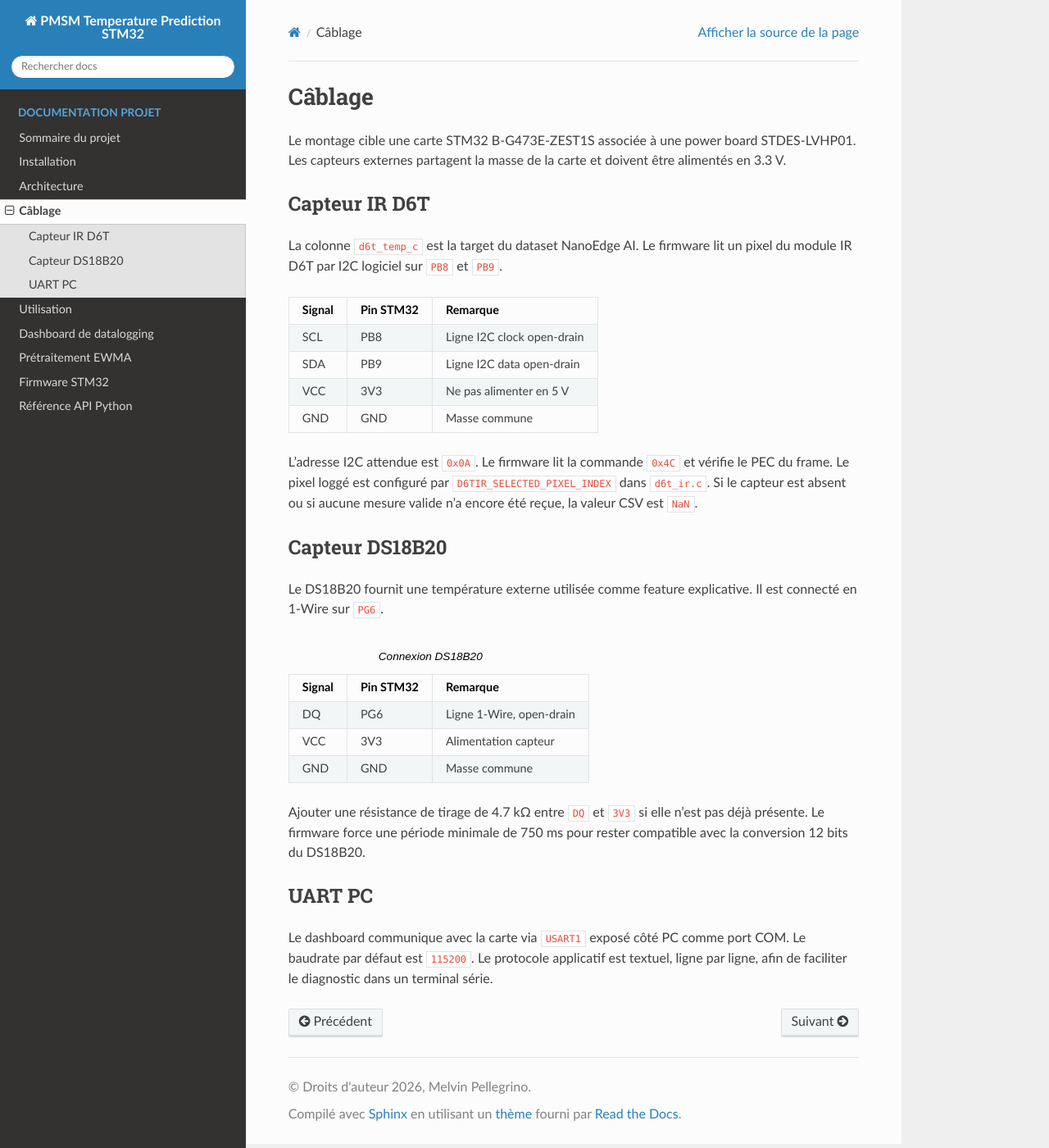
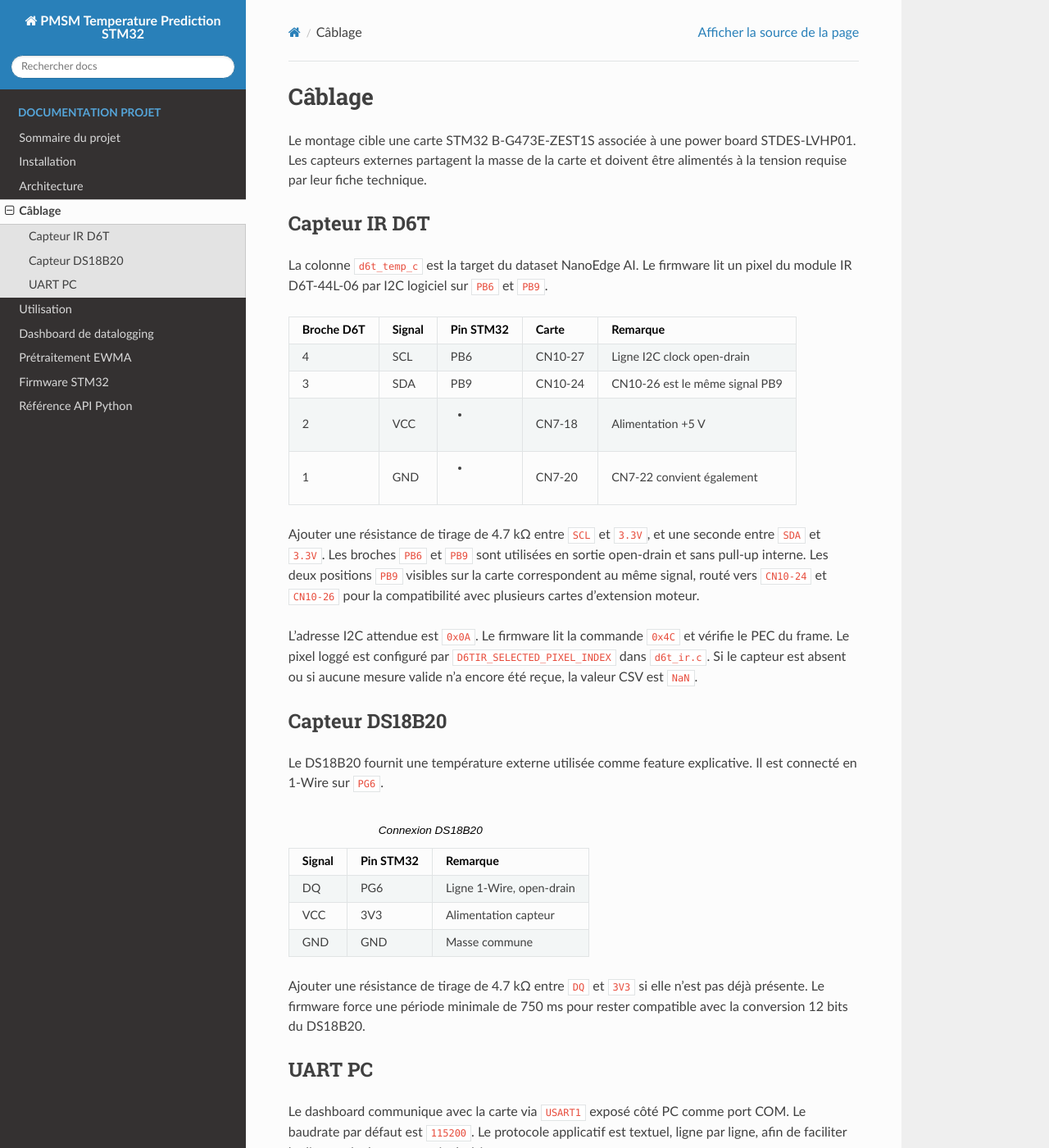
Before and after one commit to melvinf1team/pmsm-temperature-prediction-stm32, a Sphinx documentation site: the page built from docs/source/cablage.rst, in a window 1280 px wide and 1400 px high. Shown: the whole window at 82% size. Built offline with Sphinx 7.4.7 and the Read the Docs theme 3.1.0, drawn with Linux system fonts in a browser that asks for light colours; some of the changed text lies outside the part shown.

Commit message:
Add D6T IR sensor

```diff
--- a/docs/source/cablage.rst
+++ b/docs/source/cablage.rst
@@ -3,25 +3,31 @@ Câblage
 
 Le montage cible une carte STM32 B-G473E-ZEST1S associée à une power board
 STDES-LVHP01. Les capteurs externes partagent la masse de la carte et doivent
-être alimentés en 3.3 V.
+être alimentés à la tension requise par leur fiche technique.
 
 Capteur IR D6T
 --------------
 
 La colonne ``d6t_temp_c`` est la target du dataset NanoEdge AI. Le firmware lit
-un pixel du module IR D6T par I2C logiciel sur ``PB8`` et ``PB9``.
+un pixel du module IR D6T-44L-06 par I2C logiciel sur ``PB6`` et ``PB9``.
 
-+--------+-----------+-------------------------------+
-| Signal | Pin STM32 | Remarque                      |
-+========+===========+===============================+
-| SCL    | PB8       | Ligne I2C clock open-drain    |
-+--------+-----------+-------------------------------+
-| SDA    | PB9       | Ligne I2C data open-drain     |
-+--------+-----------+-------------------------------+
-| VCC    | 3V3       | Ne pas alimenter en 5 V       |
-+--------+-----------+-------------------------------+
-| GND    | GND       | Masse commune                 |
-+--------+-----------+-------------------------------+
++-------------+--------+-----------+-----------+--------------------------------+
+| Broche D6T  | Signal | Pin STM32 | Carte     | Remarque                       |
++=============+========+===========+===========+================================+
+| 4           | SCL    | PB6       | CN10-27   | Ligne I2C clock open-drain     |
++-------------+--------+-----------+-----------+--------------------------------+
+| 3           | SDA    | PB9       | CN10-24   | CN10-26 est le même signal PB9 |
++-------------+--------+-----------+-----------+--------------------------------+
+| 2           | VCC    | -         | CN7-18    | Alimentation +5 V              |
++-------------+--------+-----------+-----------+--------------------------------+
+| 1           | GND    | -         | CN7-20    | CN7-22 convient également      |
++-------------+--------+-----------+-----------+--------------------------------+
+
+Ajouter une résistance de tirage de 4.7 kΩ entre ``SCL`` et ``3.3V``, et une
+seconde entre ``SDA`` et ``3.3V``. Les broches ``PB6`` et ``PB9`` sont utilisées
+en sortie open-drain et sans pull-up interne. Les deux positions ``PB9`` visibles
+sur la carte correspondent au même signal, routé vers ``CN10-24`` et ``CN10-26``
+pour la compatibilité avec plusieurs cartes d'extension moteur.
 
 L'adresse I2C attendue est ``0x0A``. Le firmware lit la commande ``0x4C`` et
 vérifie le PEC du frame. Le pixel loggé est configuré par
--- a/docs/source/conf.py
+++ b/docs/source/conf.py
@@ -7,7 +7,7 @@ sys.path.insert(0, str(PROJECT_ROOT / "datalogging"))
 sys.path.insert(0, str(PROJECT_ROOT / "pretraitement"))
 
 project = "PMSM Temperature Prediction STM32"
-copyright = "2026, Melvin Pellegrino"
+copyright = "2026, STMicroelectronics,Melvin Pellegrino"
 author = "Melvin Pellegrino"
 release = "1.0"
 language = "fr"
```
Also changed, not shown: docs/source/firmware.rst (+5 -4 lines), 3 other files.
